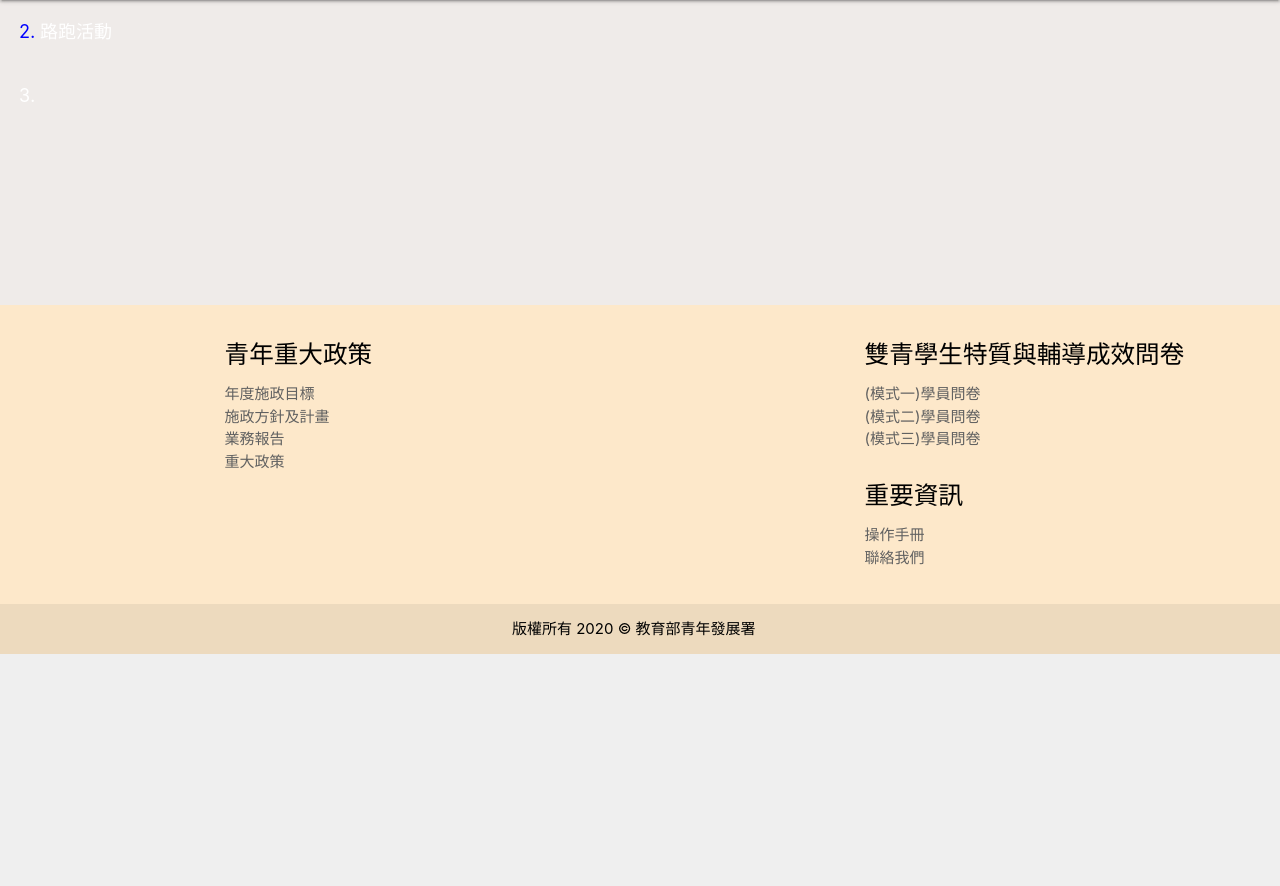
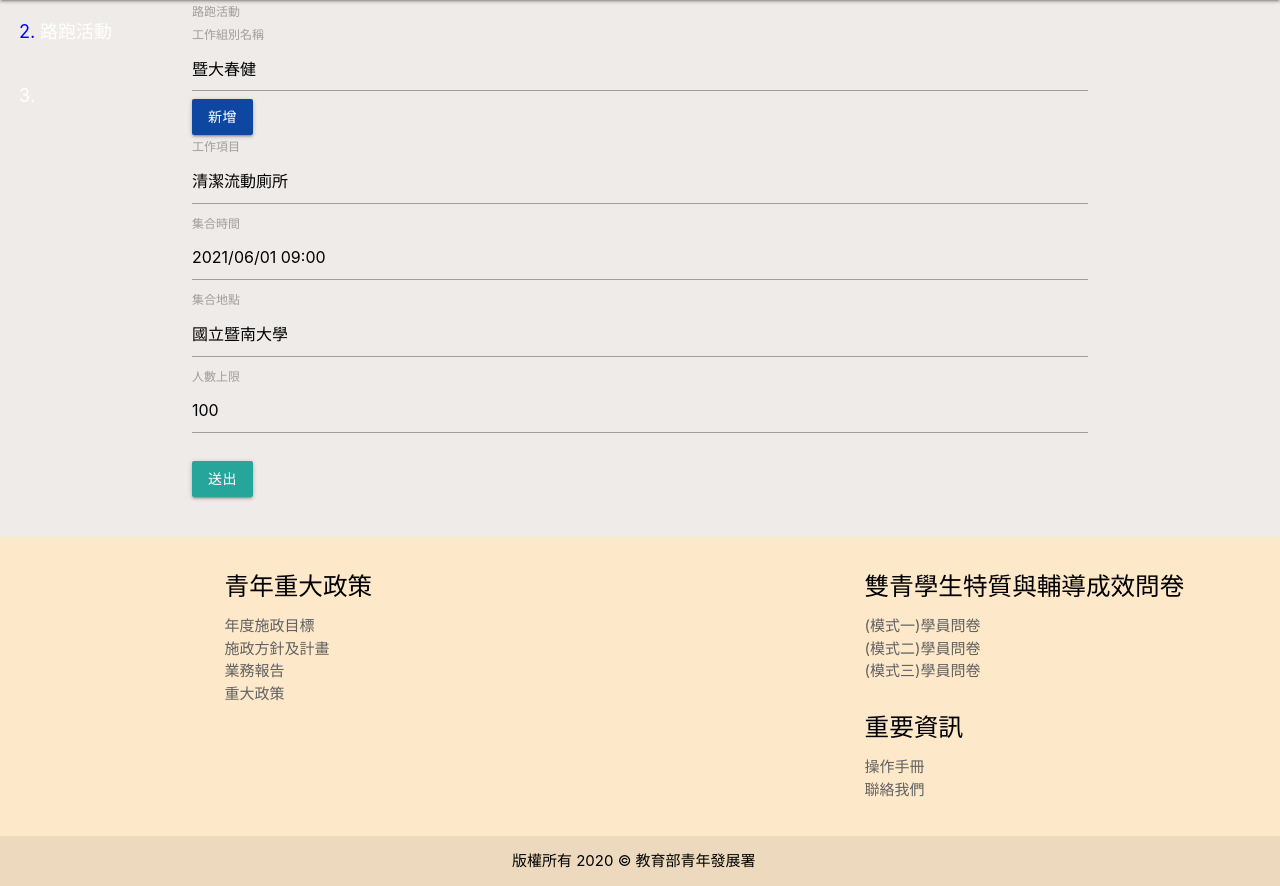
Before and after one commit to letRunnning/let_run, a PHP site: the page made by application/views/run/workgroup.php in a window 1280 px wide. Shown: the part 146-1032 px from the top of the page. Before the commit the page ends 800 px from the top, so only its background shows below. Run offline with PHP 8.4, Linux system fonts and the light colour scheme; the template is opened without the code that fills it, so the values that code supplies are empty; some libraries are stand-ins or nearby versions.

Commit message:
add-content

```diff
--- a/application/views/run/workgroup.php
+++ b/application/views/run/workgroup.php
@@ -13,5 +13,49 @@
   </nav>
 </div>
 <div class="container">
+  <div class="row">
+  <form action="<?php echo site_url($url); ?>" method="post" accept-charset="utf-8" enctype="multipart/form-data">
+      <!-- <div class="row justify-content-center"> -->
+        <!-- <div class="col-sm-10 col-md-8 mb-3"> -->
+        <div class="col-10 m-2 mx-auto">
+          <label>路跑活動</label>
+          <select class="form-select mb-3" name="runActive" id="runActive" >
+            <option selected value="A1">暨大春健</option>
+            <option selected value="A2">台中花博馬拉松</option>
+          </select>
+					</div>
+				<!-- </div> -->
+            <div class="col-10 m-2 mx-auto">
+                <label for="workgroupName" class="form-label">工作組別名稱</label>
+                <input class="form-control" type="text" id="workgroupName" name="workgroupName" value="暨大春健" required placeholder="請輸入工作組別名稱">
+            </div>
+            <div class="row group">
+              <div class="col-10 m-2 mx-auto">
+              <!-- <button type="button" class="btn btn-default" aria-label="Left Align">
+                <i class="fas fa-plus"></i>
+              </button> -->
+                  <label for="workList" class="form-label">工作項目</label>
+                  <input class="form-control" type="text" id="workList" name="workList" value="清潔流動廁所" required placeholder="請輸入工作項目">
+              </div>
+              <div class="col-10 m-2 mx-auto">
+                  <label for="assemblyTime">集合時間</label>
+                  <input type="text" id="assemblyTime" class="form-control" value="2021/06/01 09:00" required placeholder="請輸入活動日期">
+              </div>
+              <div class="col-10 m-2 mx-auto">
+                  <label for="assemblyPlace" class="form-label">集合地點</label>
+                  <input class="form-control" type="text" id="assemblyPlace" name="assemblyPlace" value="國立暨南大學" required placeholder="請輸入集合地點">
+              </div>
+              <div class="col-10 m-2 mx-auto">
+                  <label for="peoples" class="form-label">人數上限</label>
+                  <input class="form-control" type="text" id="peoples" name="peoples" value="100" required placeholder="請輸入人數上限">
+              </div>
+            </div>
+          <div class="row">
+            <div class="d-grid gap-2 col-2 mx-auto">
+              <button class="btn btn-primary m-3" type="submit">送出</button>
+            </div>
+          </div>
+        </form>
+  </div>
 </div>
 <?php $this->load->view('templates/new_footer');?>
```
